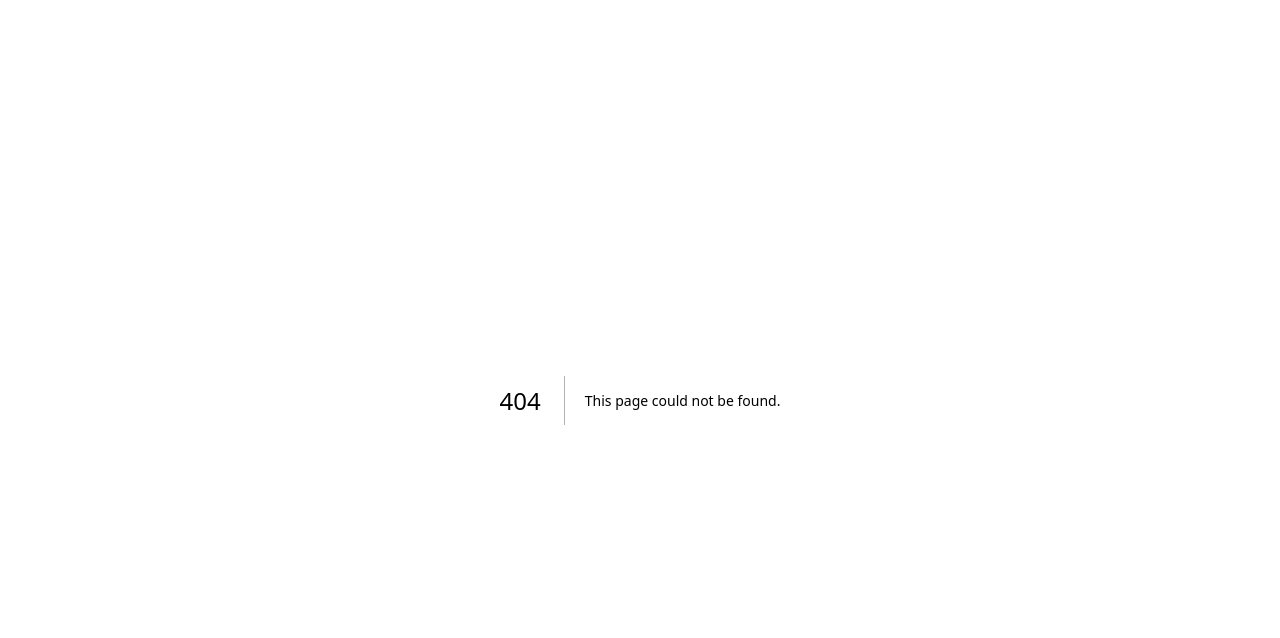
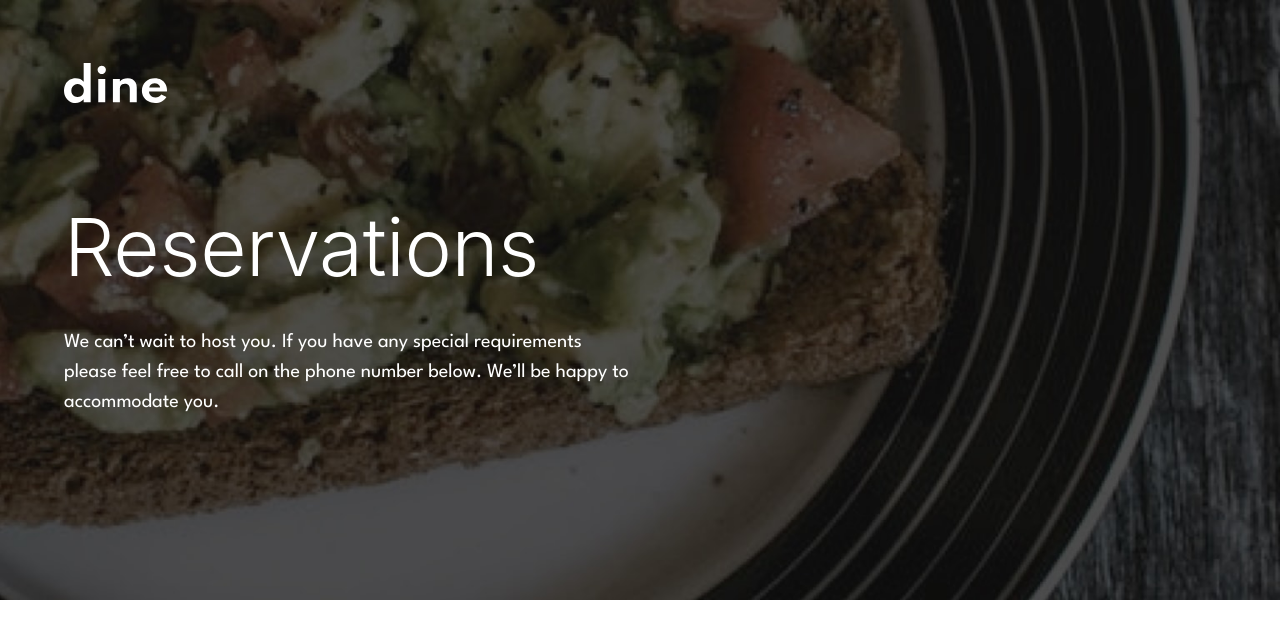
Before and after one commit to Sana-Shabeel/dine, a Next.js app: page /booking in a window 1280 px wide. Before the commit this address had no page. Shown: the top 638 px of the page. Built offline with nearby package versions, Linux system fonts and the light colour scheme.

Commit message:
Add booking page

```diff
--- /dev/null
+++ b/src/pages/booking.tsx
@@ -0,0 +1,14 @@
+import React from "react";
+import { League_Spartan } from "next/font/google";
+import HeroBg from "@/componnets/Booking/HeroBg";
+
+const LeagueSpartan = League_Spartan({ subsets: ["latin"] });
+
+const Booking = () => {
+  return (
+    <main className={LeagueSpartan.className}>
+      <HeroBg />
+    </main>
+  );
+};
+export default Booking;
```
